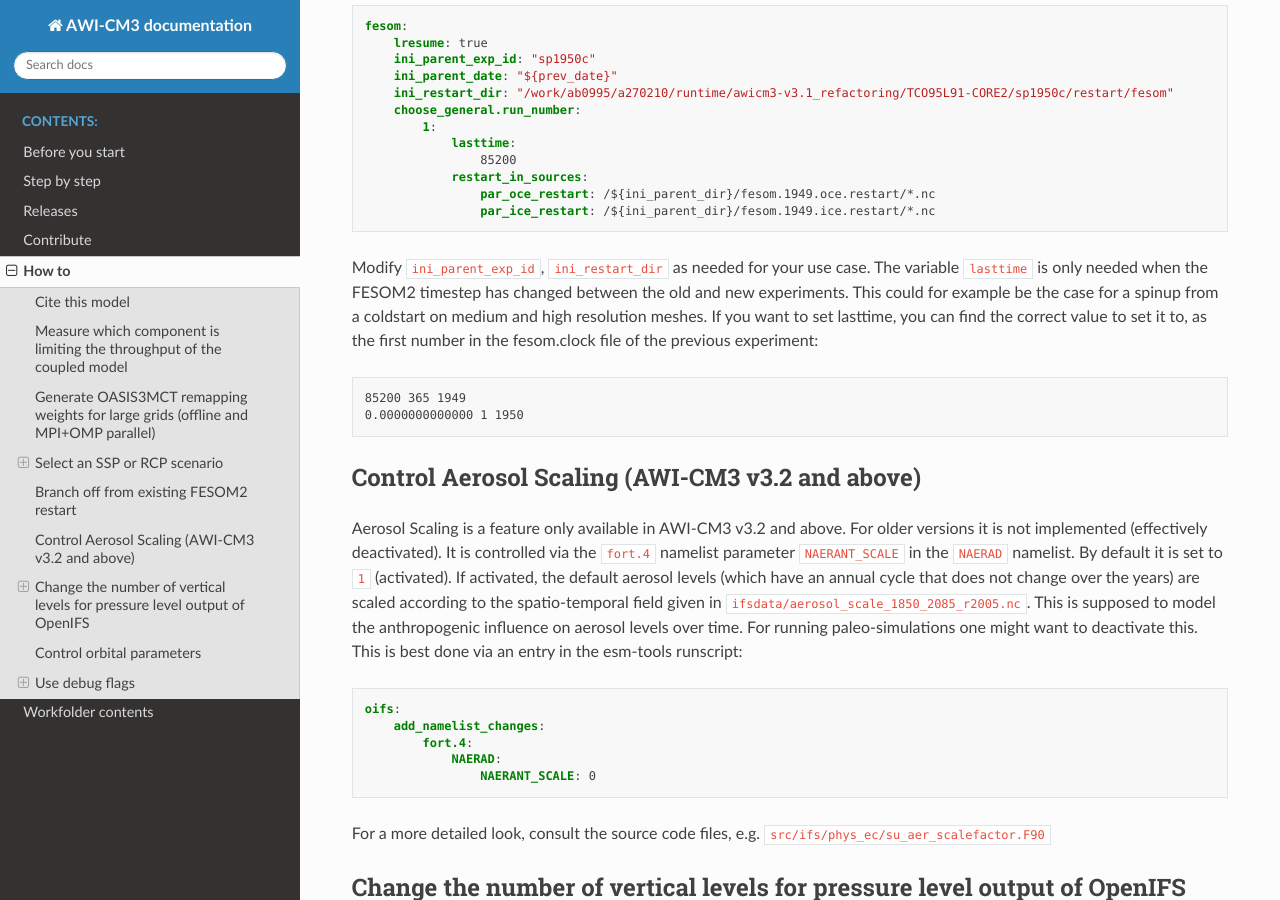
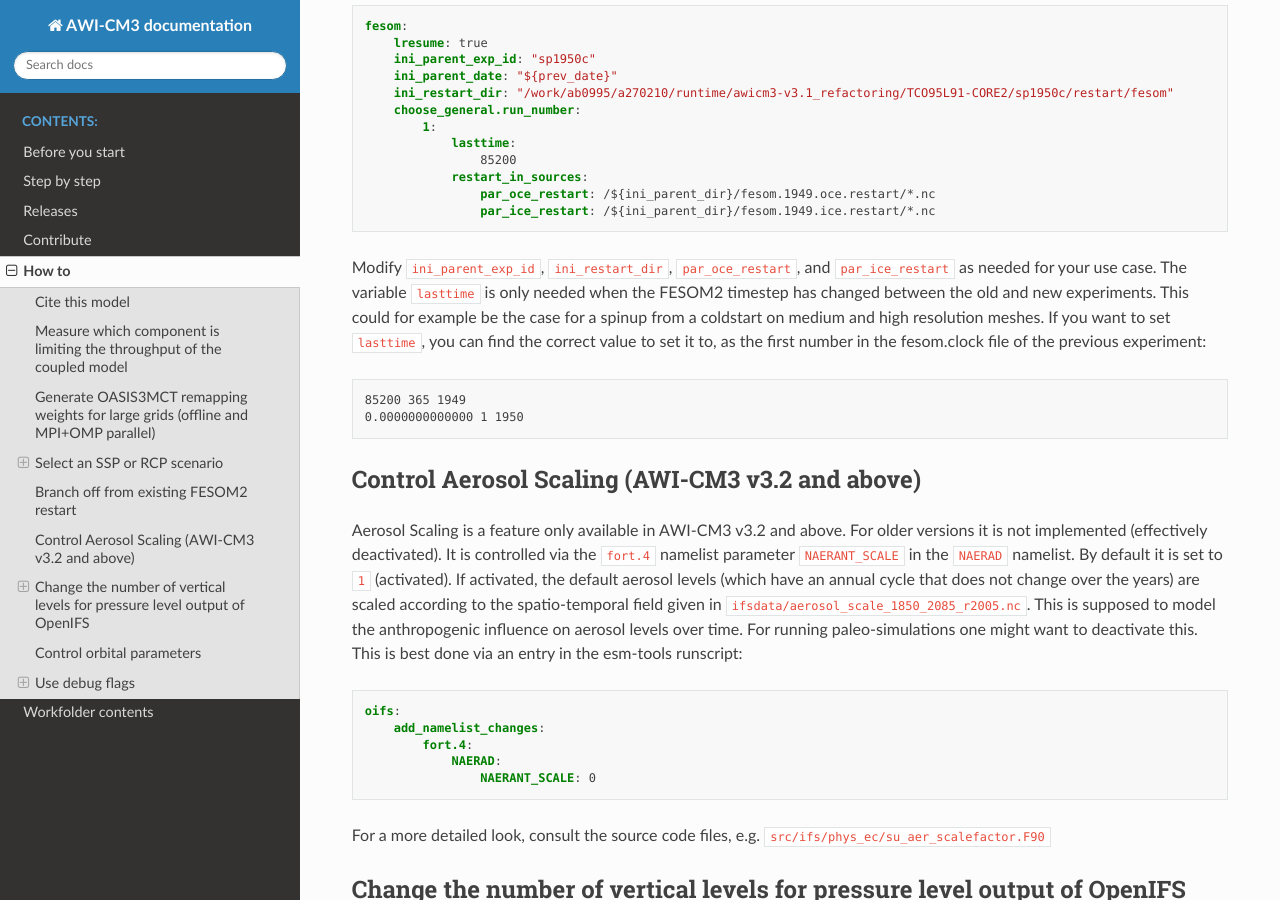
Before and after one commit to AWI-ESM/documentation_AWI-CM3, a Sphinx documentation site: the page built from source/how_to.rst, in a window 1280 px wide and 900 px high, scrolled down 3593 px. Built offline with Sphinx 7.4.7 and the Read the Docs theme 3.1.0, drawn with Linux system fonts in a browser that asks for light colours.

Commit message:
Finish adding FESOM2 branchoff how to

```diff
--- a/source/how_to.rst
+++ b/source/how_to.rst
@@ -154,7 +154,7 @@ In the esm_tools runscript yaml file, in the fesom section add:
                    par_oce_restart: /${ini_parent_dir}/fesom.1949.oce.restart/*.nc
                    par_ice_restart: /${ini_parent_dir}/fesom.1949.ice.restart/*.nc
 
-Modify ``ini_parent_exp_id``, ``ini_restart_dir`` as needed for your use case. The variable ``lasttime`` is only needed when the FESOM2 timestep has changed between the old and new experiments. This could for example be the case for a spinup from a coldstart on medium and high resolution meshes. If you want to set lasttime, you can find the correct value to set it to, as the first number in the fesom.clock file of the previous experiment:
+Modify ``ini_parent_exp_id``, ``ini_restart_dir``, ``par_oce_restart``, and ``par_ice_restart`` as needed for your use case. The variable ``lasttime`` is only needed when the FESOM2 timestep has changed between the old and new experiments. This could for example be the case for a spinup from a coldstart on medium and high resolution meshes. If you want to set ``lasttime``, you can find the correct value to set it to, as the first number in the fesom.clock file of the previous experiment:
 
 .. code-block:: yaml
 
```
